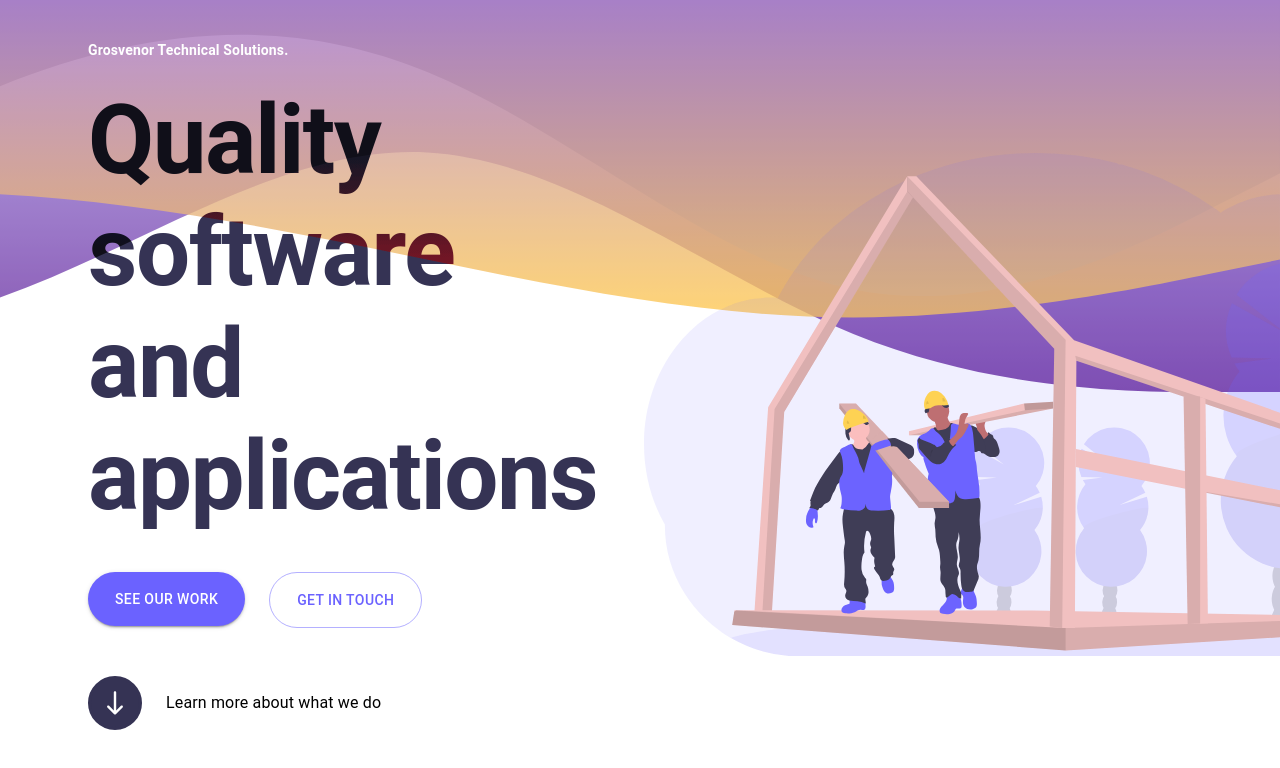
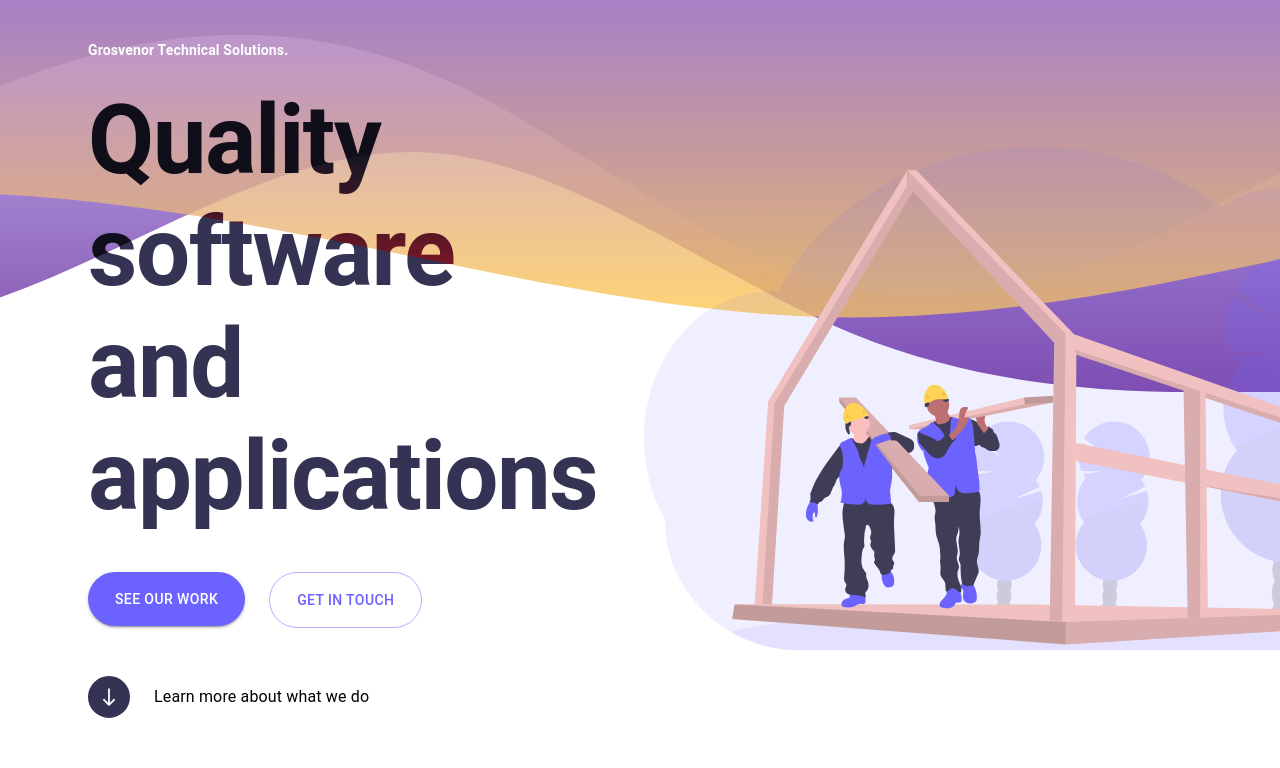
Before and after one commit to izabellewilding/grosvenor-tech-solutions-website, a React (Create React App) app: page / in a window 1280 px wide. Shown: the top 768 px of the page. Built offline with nearby package versions, Linux system fonts and the light colour scheme.

Commit message:
start about page

```diff
--- a/src/components/About.js
+++ b/src/components/About.js
@@ -0,0 +1,3 @@
+const About = () => {
+  return <div></div>;
+};
--- a/src/components/Hero.js
+++ b/src/components/Hero.js
@@ -68,13 +68,14 @@ const ArrowButton = styled.div`
   display: flex;
   justify-content: center;
   align-items: center;
-  height: 3rem;
+  height: 2.25rem;
+  width: 2.25rem;
 
   border-radius: 50%;
   border: solid 3px ${(props) => props.theme.colors.darkBlueGrey};
   background: ${(props) => props.theme.colors.darkBlueGrey};
   svg {
-    height: 3rem;
+    height: 2.25;
     fill: ${(props) => props.theme.colors.white};
   }
 `;
```
